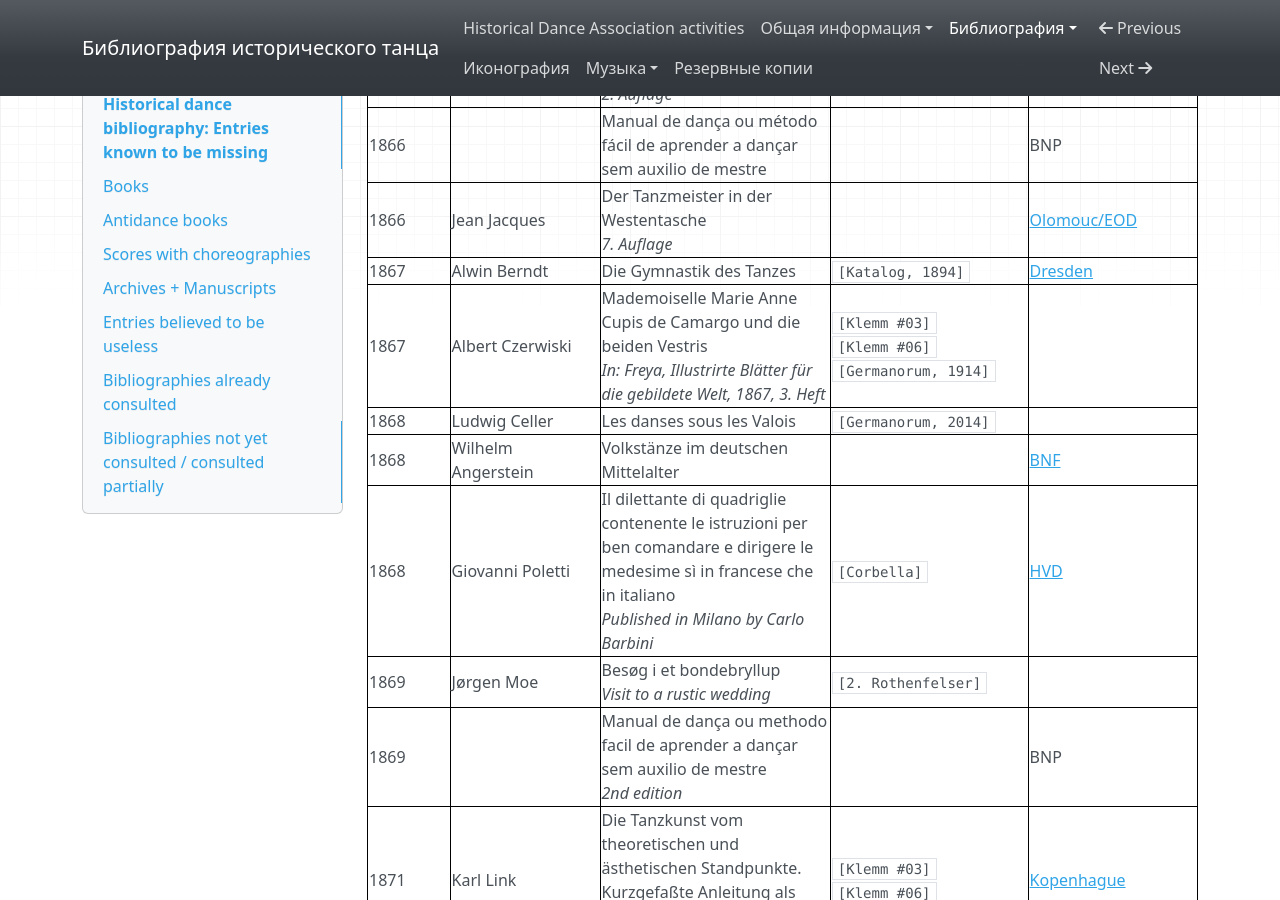
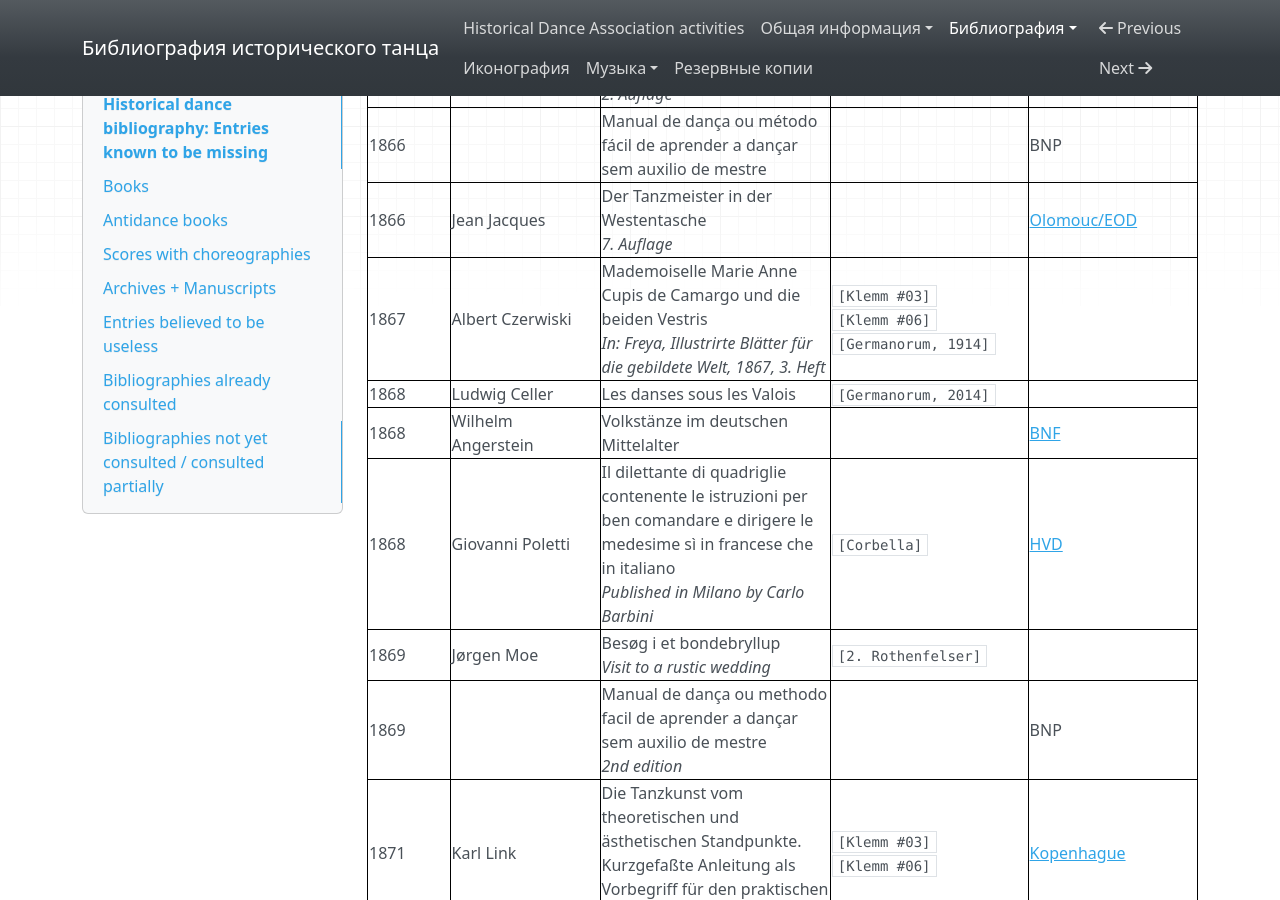
Before and after one commit to hda-technical/dancebooks, an MkDocs documentation site: the page built from docs/bib/missing.md, in a window 1280 px wide and 900 px high, scrolled down 33495 px. Built offline with MkDocs 1.6.1, drawn with Linux system fonts in a browser that asks for light colours; nearby versions of some CDN libraries.

```diff
--- a/docs/bib/missing.md
+++ b/docs/bib/missing.md
@@ -344,7 +344,6 @@
 | 1865 | Richard Fricke | Der elegante Ballordner. Sammlung neuester und geschmackvollster Gesellschaftstänze<br/>_2. Auflage_ | `[Klemm #03]`<br/>`[Klemm #06]` | |
 | 1866 | | Manual de dança ou método fácil de aprender a dançar sem auxilio de mestre | | BNP |
 | 1866 | Jean Jacques | Der Tanzmeister in der Westentasche<br/>_7. Auflage_ | | [Olomouc/EOD](https://search.books2ebooks.eu/Record/vkol_vkol001058881) |
-| 1867 | Alwin Berndt | Die Gymnastik des Tanzes | `[Katalog, 1894]` | [Dresden](https://katalog.slub-dresden.de/id/0-1115591398/) |
 | 1867 | Albert Czerwiski | Mademoiselle Marie Anne Cupis de Camargo und die beiden Vestris<br/>_In: Freya, Illustrirte Blätter für die gebildete Welt, 1867, 3. Heft_ | `[Klemm #03]`<br/>`[Klemm #06]`<br/>`[Germanorum, 1914]` | |
 | 1868 | Ludwig Celler | Les danses sous les Valois | `[Germanorum, 2014]` | |
 | 1868 | Wilhelm Angerstein | Volkstänze im deutschen Mittelalter | | [BNF](http://catalogue.bnf.fr/ark:/12148/cb43987709t) |
```
Also changed, not shown: 1 other file.
